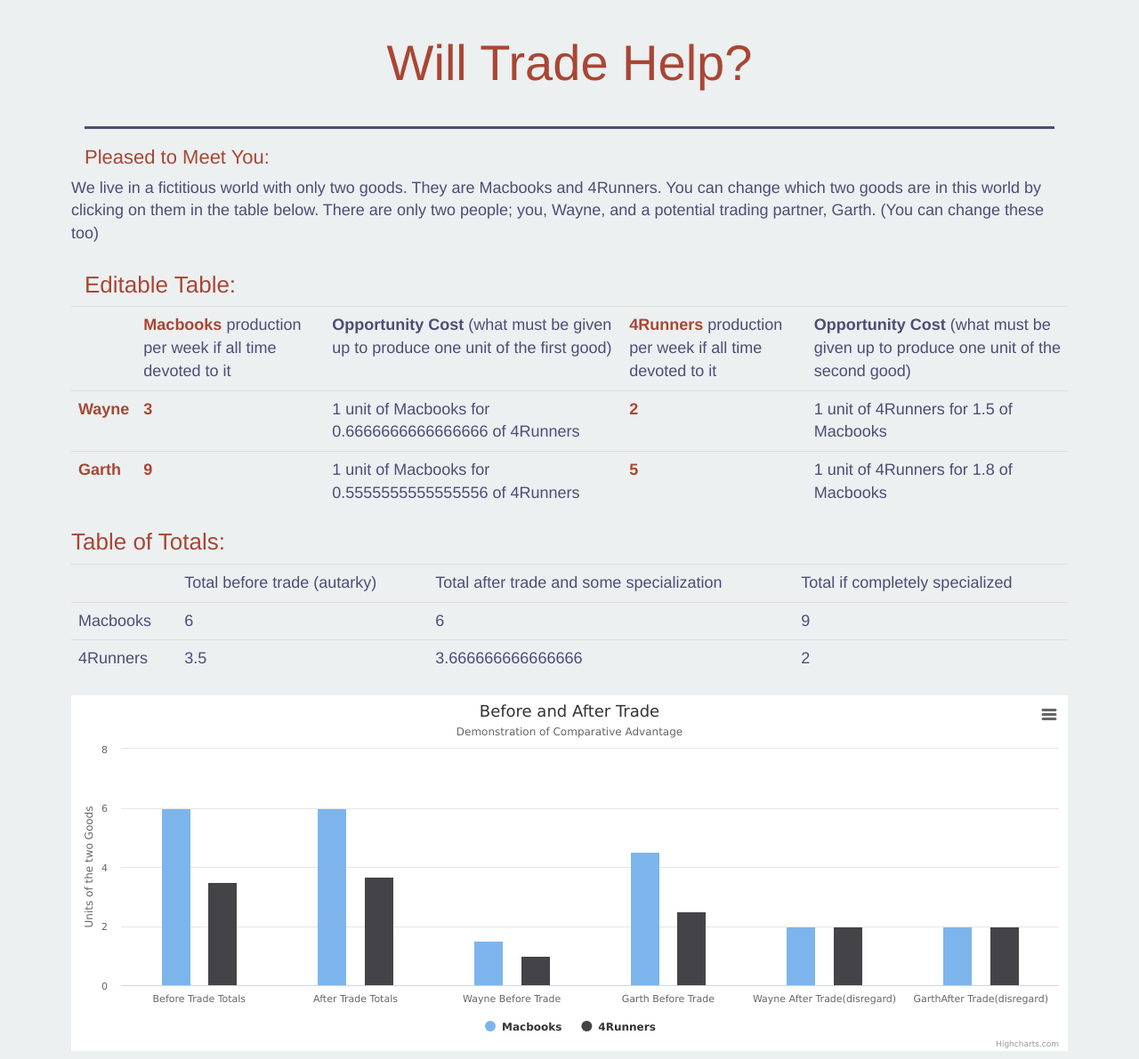
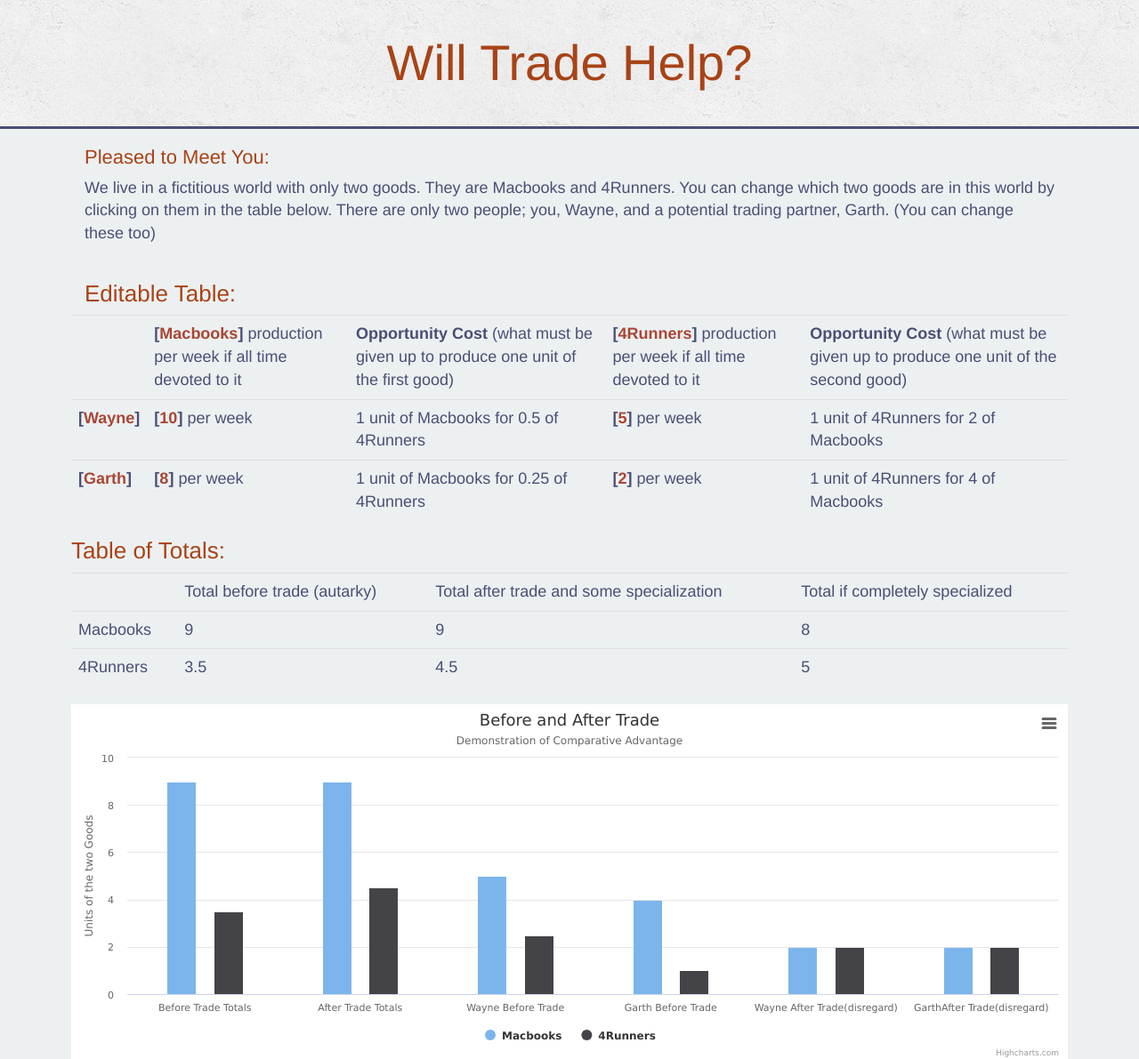
Before and after one commit to rb1econ/comparativeAdvantage, a PHP site: page / in a window 1280 px wide. Shown: the top 1191 px of the page at 89% size. Run offline with PHP 8.4, Linux system fonts and the light colour scheme; some libraries are stand-ins or nearby versions.

Commit message:
last of day, all good

```diff
--- a/index.html
+++ b/index.html
@@ -14,32 +14,34 @@
 
   </head>
   <body>
+    <header><h1>Will Trade Help?</h1></header>
     <div class="container">
-      <header><h1>Will Trade Help?</h1></header>
       <div class="row">
-        <h3 class="col-sm-12">Pleased to Meet You:</h3>
-        <p class="introSentence"></p>
+        <div class="introDiv">
+          <h3 class="col-sm-12">Pleased to Meet You:</h3>
+          <p class="introSentence col-sm-12"></p>
+        </div>
         <h2 class="col-sm-12">Editable Table:</h2>
           <table class="table table-hover sampleTable col-sm-12">
             <tr class="tableGoodsOpCost">
               <td></td>
-              <td class="editableTD"><span id="goodX" class="editable"></span> production per week if all time devoted to it</td>
+              <td class="editableTD"><strong>[<span id="goodX" class="editable"></span>]</strong> production per week if all time devoted to it</td>
               <td id="goodXopCost"><strong>Opportunity Cost</strong> (what must be given up to produce one unit of the first good)</td>
-              <td class="editableTD"><span id="goodY" class="editable"></span> production per week if all time devoted to it</td>
+              <td class="editableTD"><strong>[<span id="goodY" class="editable"></span>]</strong> production per week if all time devoted to it</td>
               <td id="goodYopCost"><strong>Opportunity Cost</strong> (what must be given up to produce one unit of the second good)</td>
             </tr>
             <tr class="tablewayne">
-              <td class="editableTD"><span id="wayne" class="editable"></span></td></td>
-              <td class="editableTD"><span id="goodXwayne" class="editable"></span></td>
+              <td class="editableTD"><strong>[<span id="wayne" class="editable"></span>]</strong</td></td>
+              <td class="editableTD"><strong>[<span id="goodXwayne" class="editable"></span>]</strong> per week</td>
               <td id="goodXwayneopCost"></td>
-              <td class="editableTD"><span  id="goodYwayne" class="editable"></span></td>
+              <td class="editableTD"><strong>[<span  id="goodYwayne" class="editable"></span>]</strong> per week</td>
               <td id="goodYwayneopCost"></td>
             </tr>
             <tr class="tablegarth">
-              <td class="editableTD"><span id="garth" class="editable"></span><br></td>
-              <td class="editableTD"><span id="goodXgarth" class="editable"></span></td>
+              <td class="editableTD"><strong>[<span id="garth" class="editable"></span>]</strong</td>
+              <td class="editableTD"><strong>[<span id="goodXgarth" class="editable"></span>]</strong> per week</td>
               <td id="goodXgarthopCost"></td>
-              <td class="editableTD"><span id="goodYgarth" class="editable"></span></td>
+              <td class="editableTD"><strong>[<span id="goodYgarth" class="editable"></span>]</strong> per week</td>
               <td id="goodYgarthopCost"></td>
             </tr>
           </table>
--- a/main.css
+++ b/main.css
@@ -23,19 +23,18 @@
 
 body {
    color: #4B4E75;
-   /*background-image: url('concrete_seamless.png');*/
    font-size: 18px;
    background: #ecf0f1;
 }
 h3 {
    /*font-family: MyWebFont;*/
-   color: #A94634;
+   color: #A84317;
    font-size: 22px;
 }
 
 h2 {
    /*font-family: MyWebFont;*/
-   color: #A94634;
+   color: #A84317;
    font-size: 26px;
 }
 h1{
@@ -43,7 +42,7 @@
    font-size: 56px;
    padding: 10px;
    margin: 0;
-   color: #A94634;
+   color: #A84317;
 }
 .container {
    padding-left: 40px;
@@ -62,7 +61,7 @@
 
 .editable {
    color: #A94634;
-   font-weight: bold;
+   /*font-weight: bold;*/
    border-radius: 1em;
 }
 
@@ -75,4 +74,5 @@
    border-top: 0;
    /*border-radius: 0 0 2rem 2rem; */
    /*background: #bdc3c7;*/
+   background-image: url('concrete_seamless.png');
 }
--- a/main.js
+++ b/main.js
@@ -7,11 +7,11 @@
    var wayne = 'Wayne';
    var garth = 'Garth';
 
-   var wayneX = 3;
-   var wayneY = 2;
+   var wayneX = 10;
+   var wayneY = 5;
 
-   var garthX = 9;
-   var garthY = 5;
+   var garthX = 8;
+   var garthY = 2;
 
    var compAdvWayneX=false;
    var compAdvWayneY=false;
```
Also changed, not shown: swirl_pattern.png (added).
